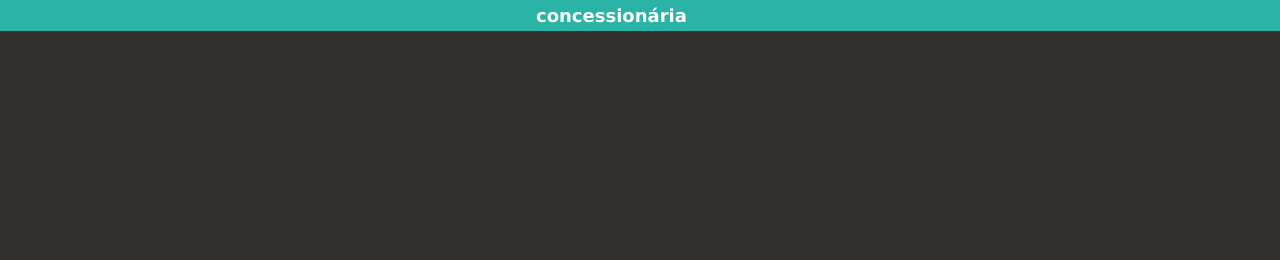
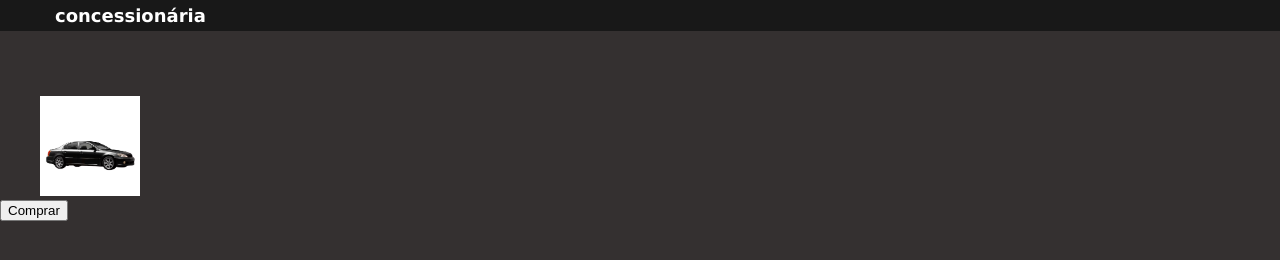
Before and after one commit to Wesley-afk/projeto_concession-aria, a plain HTML site: page compra.html in a window 1280 px wide. Drawn offline with Linux system fonts and the light colour scheme.

Commit message:
inserção de imagem do primeiro carro

```diff
--- a/compra.html
+++ b/compra.html
@@ -6,6 +6,7 @@
     <meta name="viewport" content="width=device-width, initial-scale=1.0">
     <title>compra</title>
     <link rel="stylesheet" href="./css.css">
+    <link rel="script" href="./js.js">
 </head>
 
 <body>
@@ -14,6 +15,12 @@
         <div class="cabeçalho">
             <h2>concessionária</h2>
         </div>
+        <div>
+            <img class="img_carro" src="./carro-moderno-isolado_23-2151504423.avif" alt="carro_moderno">
+            <section>
+                <button onclick="compra()">Comprar</button>
+            </section>
+        </div>
     </body>
 
 </html>
--- a/css.css
+++ b/css.css
@@ -1,8 +1,6 @@
 .cabeçalho {
     display: flex;
-    gap: 5px;
-    margin: 0px;
-    background-color: rgb(41, 180, 166);
+    background-color: rgb(24, 24, 24);
     margin: -10px;
 }
 
@@ -11,7 +9,7 @@
     font-size: 18px;
     color: white;
     margin-bottom: 5px;
-    margin-left: 42%;
+    margin-left: 5%;
 }
 
 .opção ul {
@@ -34,3 +32,14 @@
     background-color: rgb(50, 92, 98);
     transform: scale(1.1);
 }
+
+.img_carro{
+    height: 100px;
+    width: auto;
+    margin-top: 75px;
+    margin-left: 40px;
+}
+
+.img_carro button{
+    margin-right: 15px;
+}
--- a/js.js
+++ b/js.js
@@ -1,5 +1,6 @@
 var compra = () => {
     window.open("compra.html", "_blank");
+    alert("Deseja comprar esse carro?");
 }
 
 var alugar = () => {
```
Also changed, not shown: menu.html (+2 -2 lines), carro-moderno-isolado_23-2151504423.avif (added).
